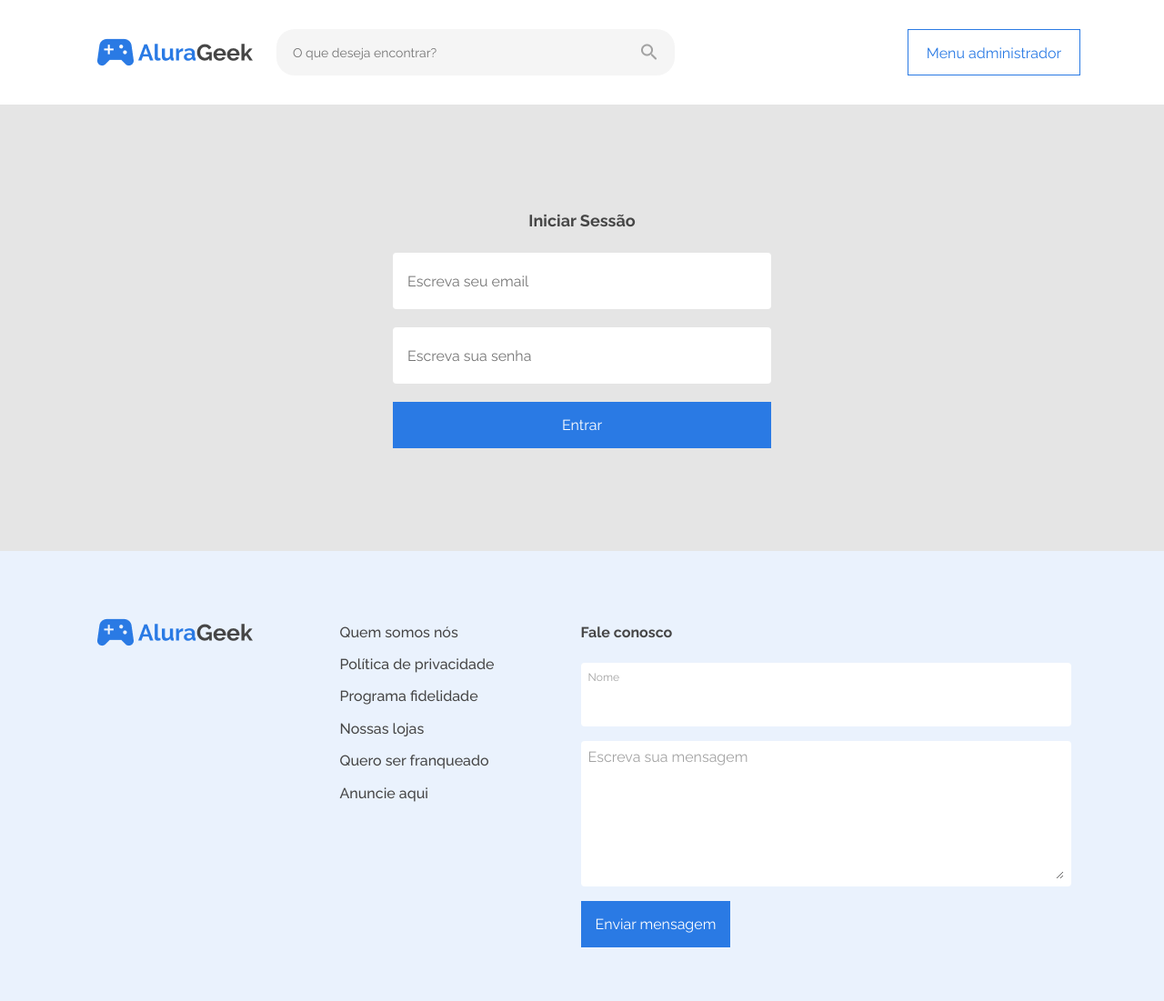
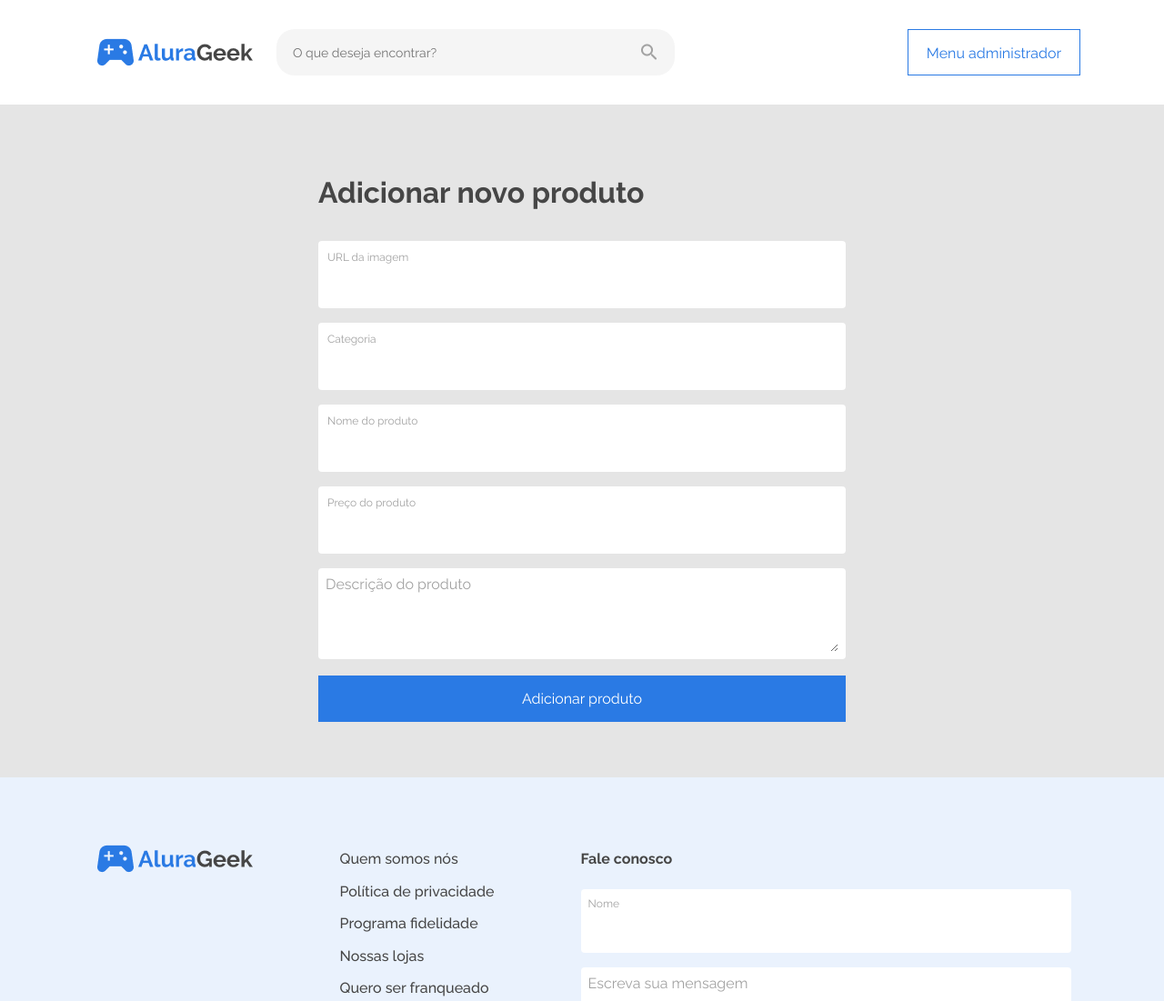
Before and after one commit to YasminFerreira0/challenge-alura-front-end, a plain HTML site: page novo-produto.html in a window 1280 px wide. Shown: the top 1101 px of the page at 91% size. Drawn offline with Linux system fonts and the light colour scheme.

Commit message:
formatação da pag add novo produto pronta

```diff
--- a/css/novo-produto.css
+++ b/css/novo-produto.css
@@ -25,7 +25,7 @@ body {
     justify-content: space-between;
     margin-left: 2vw;
     margin-right: 20vw;
-  }
+}
 
 .barra-pesquisa-busca__cabecalho {
     font-family: 'Raleway', sans-serif;
@@ -38,7 +38,7 @@ body {
     width:330px;
     height:25px;
     padding-right: 50px;
-  }
+}
 
 .botao__cabecalho {
     background-color: transparent;
@@ -55,64 +55,87 @@ body {
     justify-self: flex-end;
 }
 
-
-
-
-
-
-
-
+/** formulario**/
 
 .container__formulario {
     background-color: #E5E5E5;
     display: flex;
     justify-content: center;
 }
+
 .conteudo__formulario {
     display: flex;
     flex-direction: column;
-    margin: 8vw;
+    margin: 4vw;
 }
 
-
-.titulo__login {
+.titulo__novo-produto {
     font-family: 'Raleway', sans-serif;
     font-weight: 700;
-    font-size: 18px;
-    line-height: 21px;
+    font-size: 32px;
+    line-height: 38px;
     color: #464646;
-    align-self: center;
-
+    align-self: flex-start;
 }
 
-
-.formulario__login {
+.formulario__novo-produto {
     display: flex;
     flex-direction: column;
 }
 
+.input-container__formulario {
+    display: flex;
+    flex-direction: column;
+    background: #FFFFFF;
+    border-radius: 4px;
+    margin: 8px 0;
+}
 
-.senha__login, .email__login {
+.titulo-input__formulario {
     font-family: 'Raleway', sans-serif;
+    font-weight: 400;
+    font-size: 12px;
+    line-height: 16px;
+    color: #A2A2A2;
+    margin: 10px;
+}
+
+.input__formulario {
+    border: none;
+    font-family: 'Raleway', sans-serif;
+    font-weight: 500;
+    font-size: 16px;
+    line-height: 20px;
+    color: #464646;
+    margin: 8px;
+}
+
+.input-texto__formulario {
+    display: flex;
+    flex-direction: column;
+    background: #FFFFFF;
     border: none;
     border-radius: 4px;
+    padding: 8px;
+    margin: 8px 0;
+}
+
+.titulo-textarea__formulario {
+    font-family: 'Raleway';
     font-weight: 400;
     font-size: 16px;
     line-height: 20px;
     color: #A2A2A2;
-
-    height: 30px;
-    width: 30vw;
-    padding: 16px;
-    margin: 10px;
 }
 
-
-
-
-
-
-
+.input-text-area__formulario {
+    border: none;
+    font-family: 'Raleway';
+    font-weight: 500;
+    font-size: 16px;
+    line-height: 20px;
+    color: #464646;
+}
 
 .botao__formulario {
     background-color: #2A7AE4;
@@ -123,17 +146,10 @@ body {
     font-size: 16px;
     line-height: 19px;
     border: none;
-    margin: 10px;
+    margin: 10px 0;
 }
 
-
-
-
-
-
-
-
-
+/**rodape**/
 .container__rodape {
     background-color: #EAF2FD;
 
@@ -148,7 +164,6 @@ body {
     padding:  64px 0;
 
 }
-
 
 .text__rodape a {
     text-decoration: none;
@@ -201,8 +216,6 @@ body {
     margin: 8px;
 }
 
-
-
 .input-texto__rodape {
     display: flex;
     flex-direction: column;
@@ -243,9 +256,6 @@ body {
     align-self: flex-start;
 }
 
-
-
-
 .rodape {
     font-family: 'Raleway', sans-serif;
     text-align: center;
--- a/novo-produto.html
+++ b/novo-produto.html
@@ -28,31 +28,44 @@
         </div>
     </header>
 
-
-
-
-
     <main>
         <div class="container__formulario">
             <div class="conteudo__formulario">
-                <h2 class="titulo__login">Iniciar Sessão</h2>
+                <h2 class="titulo__novo-produto">Adicionar novo produto</h2>
 
-                <form action="#" class="formulario__login">
-                    <input type="email" class="email__login" placeholder="Escreva seu email">
+                <form action="#" class="formulario__novo-produto">
 
-                    <input type="password" class="senha__login" placeholder="Escreva sua senha">
+                    <div class="input-container__formulario">
+                        <label class="titulo-input__formulario">URL da imagem</label>
+                        <input class="input__formulario" type="url">
+                    </div>
 
-                    <button class="botao__formulario">Entrar</button>
+                    <div class="input-container__formulario">
+                        <label class="titulo-input__formulario">Categoria</label>
+                        <input class="input__formulario" type="text">
+                    </div>
+
+                    <div class="input-container__formulario">
+                        <label class="titulo-input__formulario">Nome do produto</label>
+                        <input class="input__formulario" type="text">
+                    </div>
+
+                    <div class="input-container__formulario">
+                        <label class="titulo-input__formulario">Preço do produto</label>
+                        <input class="input__formulario" type="number">
+                    </div>
+
+                    <div class="input-texto__formulario">
+                        <label class="titulo-textarea__formulario">Descrição do produto</label>
+                        <textarea cols="65" rows="3" class="input-text-area__formulario"></textarea>
+                    </div>
+
+                    <button class="botao__formulario">Adicionar produto</button>
                 </form>
 
             </div>
         </div>
-
-
     </main>
-
-
-
 
     <footer>
 
```
